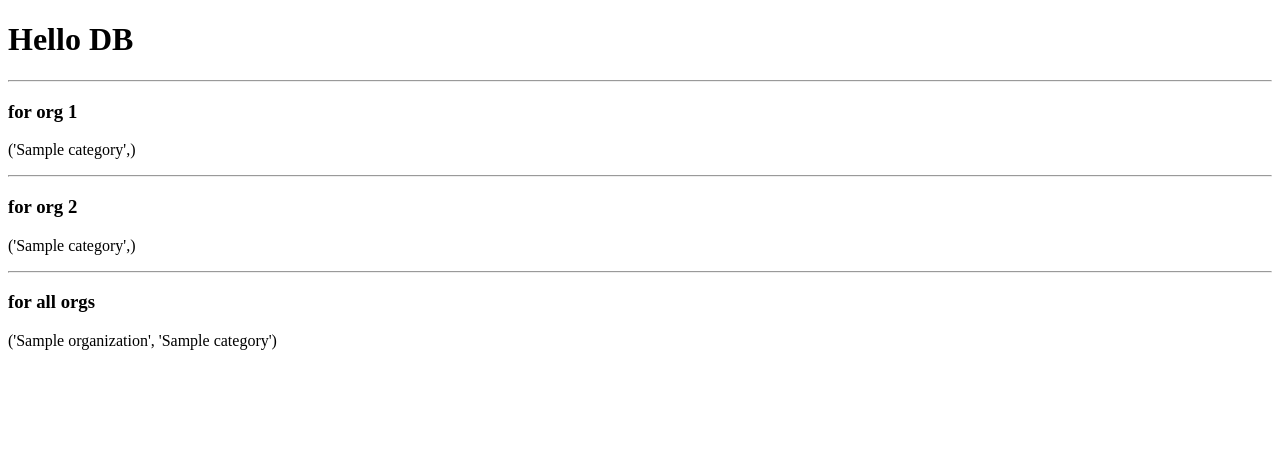
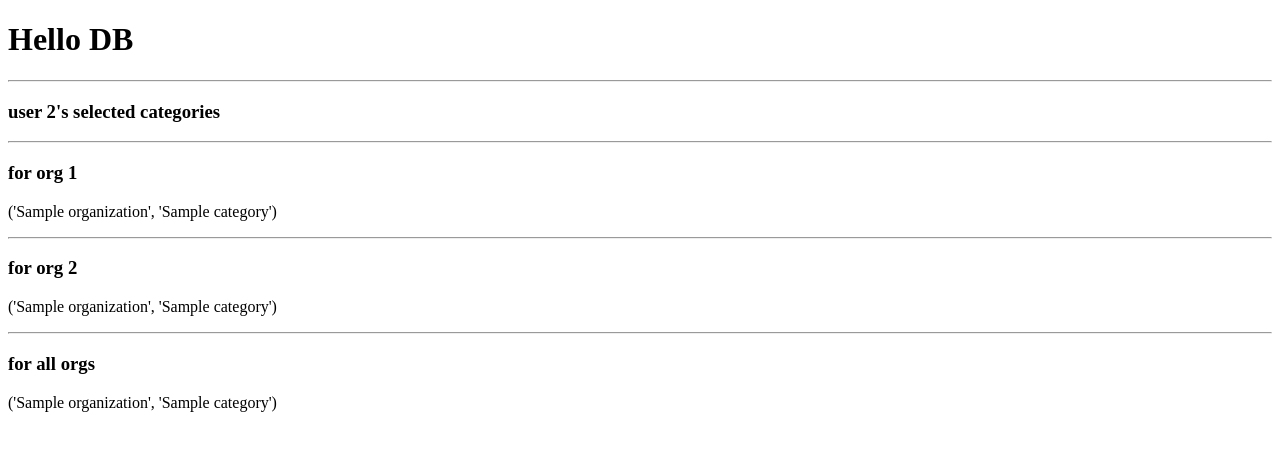
Before and after one commit to TeamSublois/OrgMatch, a Django app: page /db/ in a window 1280 px wide. Shown: the top 451 px of the page. Run offline with Django 3.2, Linux system fonts and the light colour scheme; tables that the repository leaves empty hold one stand-in row (values such as "Sample post").

Commit message:
Add example for retrieving user's categories

```diff
--- a/mainapp/templates/mainapp/db.html
+++ b/mainapp/templates/mainapp/db.html
@@ -2,6 +2,11 @@
 <html>
 <body>
     <h1>Hello DB</h1>
+    <hr>
+    <h3>user 2's selected categories</h3>
+    {% for cat in user2cats %}
+    <p>{{ cat }}</p>
+    {% endfor %}
     <hr>
     <h3>for org 1</h3>
     {% for row in org1cats %}
--- a/mainapp/views.py
+++ b/mainapp/views.py
@@ -21,20 +21,27 @@ def db(request):
 
     i = 1
     org1cats = []
-    cursor.execute('select mainapp_category.name from mainapp_organization, mainapp_organization_categories INNER JOIN mainapp_category on mainapp_organization_categories.category_id = mainapp_category.id where mainapp_organization.id = ' + str(i))
+    cursor.execute('select mainapp_organization.name, mainapp_category.name from mainapp_organization, mainapp_organization_categories INNER JOIN mainapp_category on mainapp_organization_categories.category_id = mainapp_category.id where mainapp_organization.id = ' + str(i))
     for cat in cursor.fetchall():
         org1cats.append(cat)
 
     i = 2
     org2cats = []
-    cursor.execute('select mainapp_category.name from mainapp_organization, mainapp_organization_categories INNER JOIN mainapp_category on mainapp_organization_categories.category_id = mainapp_category.id where mainapp_organization.id = ' + str(i))
+    cursor.execute('select mainapp_organization.name, mainapp_category.name from mainapp_organization, mainapp_organization_categories INNER JOIN mainapp_category on mainapp_organization_categories.category_id = mainapp_category.id where mainapp_organization.id = ' + str(i))
     for cat in cursor.fetchall():
         org1cats.append(cat)
+
+    user2cats = []
+    cursor.execute('select mainapp_category.name as catname from mainapp_volunteer, mainapp_volunteer_category_list INNER JOIN mainapp_category on mainapp_volunteer_category_list.category_id = mainapp_category.id where user_id = ' + str(i) + ' ORDER BY catname')
+    for cat in cursor.fetchall():
+        user2cats.append(cat)
+
 
     context = {
         'rows': rows,
         'org1cats': org1cats,
         'org2cats': org2cats,
+        'user2cats': user2cats,
     }
 
     return render(request, 'mainapp/db.html', context)
```
